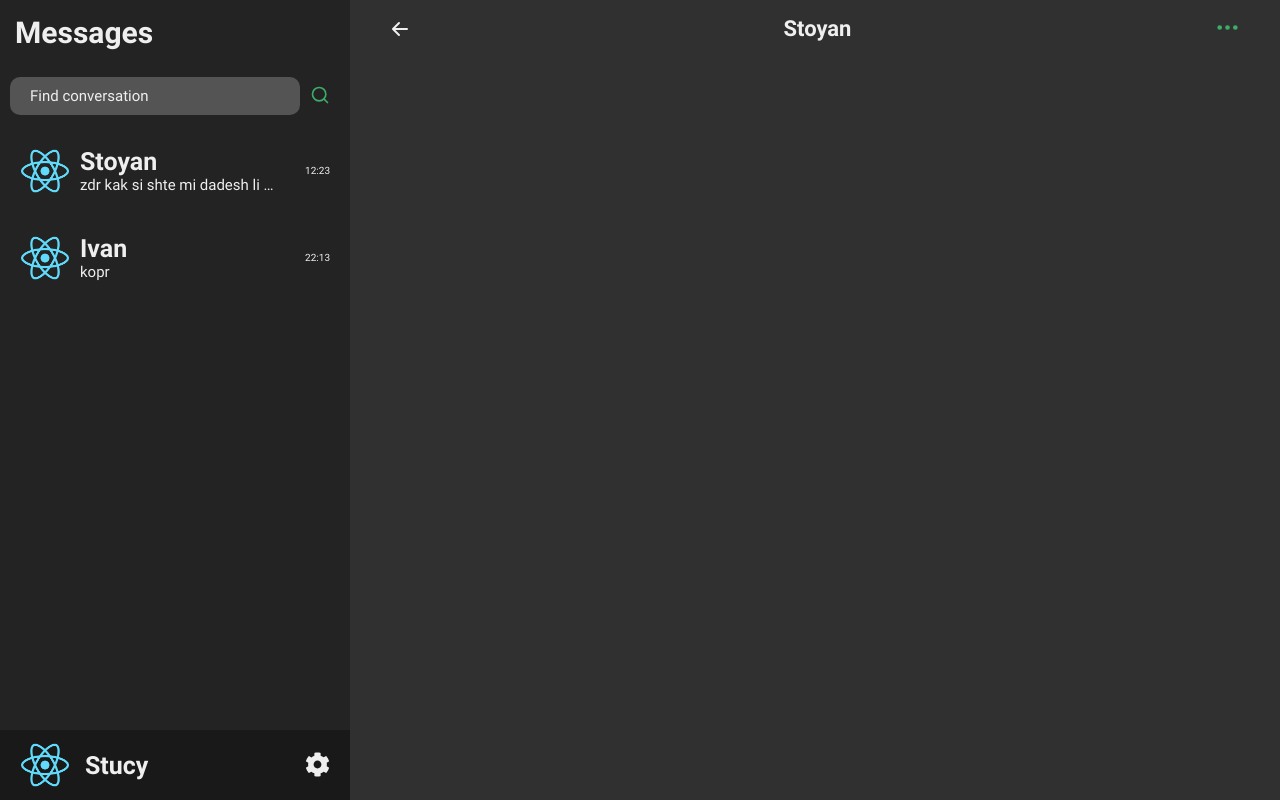
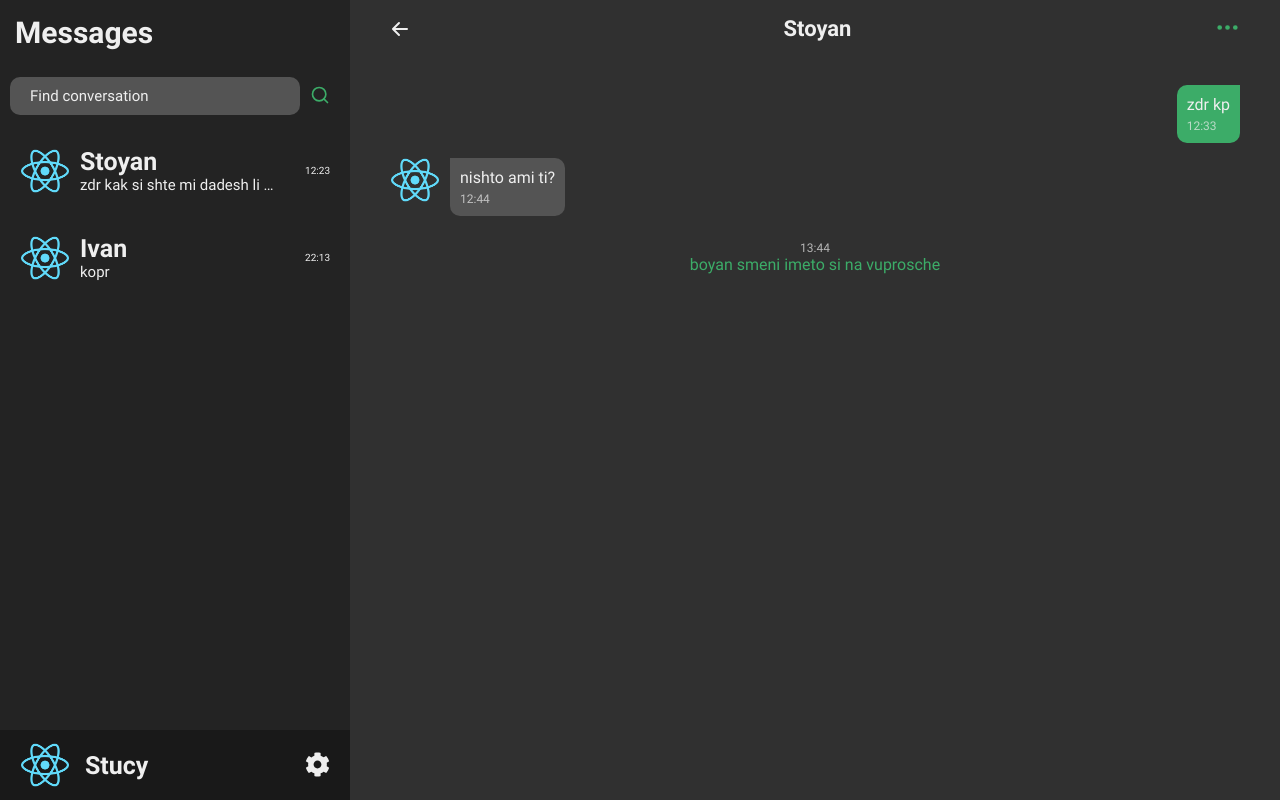
Before and after one commit to stucy/connect, a React (Create React App) app in the folder client/: page /chat/1 in a window 1280 px wide. Built offline with nearby package versions, Linux system fonts and the light colour scheme.

Commit message:
created chat message component

```diff
--- /dev/null
+++ b/client/src/components/ChatMessage/ChatMessage.css
@@ -0,0 +1,48 @@
+.message-container{
+    padding: 1rem;
+    border-radius: 1rem;
+    max-width: 20rem;
+    margin-top: 1.5rem;
+    color: var(--gray_4);
+}
+
+.sent{
+    background-color: var(--green_2);
+    border-top-right-radius: 0;
+    align-self: flex-end;
+}
+
+.received{
+    background-color: var(--gray_5);
+    border-top-left-radius: 0;
+    align-self: flex-start;
+}
+
+.system{
+    align-self: center;
+    text-align: center;
+    max-width: none;
+    color: var(--green_2);
+}
+
+.message-text{
+    font-size: 1.6rem;
+    margin-bottom: .5rem;
+}
+
+.message-time{
+    text-align: left;
+    opacity: .7;
+    color: var(--gray_4);
+    font-size: 1.2rem;
+}
+
+.sent-container{
+    display: flex;
+    align-items: center;
+}
+
+.message-avatar{
+    height: 5rem;
+    margin-right: 1rem;
+}
--- /dev/null
+++ b/client/src/components/ChatMessage/ChatMessage.js
@@ -0,0 +1,33 @@
+import './ChatMessage.css';
+
+const ChatMessage = ({msg, img, time, type}) => {
+    let message;
+
+    switch (type) {
+        case 'sent':
+            message =   <div className={`message-container ${type}`}>
+                            <p className="message-text">{msg}</p>
+                            <span className="message-time">{time}</span>
+                        </div>
+            break;
+        case 'received':
+            message =   <div className='sent-container'>
+                            <img className="message-avatar" src={img} alt="User Avatar" />
+                            <div className={`message-container ${type}`}>
+                                <p class="message-text">{msg}</p>
+                                <span className="message-time">{time}</span>
+                            </div>
+                        </div>
+            break;
+        case 'system':
+            message =   <div className={`message-container ${type}`}>
+                            <span className="message-time">{time}</span>
+                            <p class="message-text">{msg}</p>
+                        </div>
+            break;
+    }
+
+    return message
+}
+
+export default ChatMessage;
--- a/client/src/containers/Chat/Chat.css
+++ b/client/src/containers/Chat/Chat.css
@@ -33,6 +33,12 @@
     cursor: pointer;
 }
 
+.messages-container{
+    display: flex;
+    flex-direction: column;
+    margin-top: 6rem;
+}
+
 @media (max-width: 780px) {
     .chat-container{
         padding: 1rem 1.5rem;
--- a/client/src/containers/Chat/Chat.js
+++ b/client/src/containers/Chat/Chat.js
@@ -1,15 +1,29 @@
 import { useHistory, Link } from 'react-router-dom';
+import { useState } from 'react';
 
 import Layout from '../../hoc/Layout/Layout';
+import ChatMessage from '../../components/ChatMessage/ChatMessage';
 
 import './Chat.css';
 
 import { HiArrowLeft } from "react-icons/hi";
 import { BsThreeDots } from "react-icons/bs";
 
+import img from '../../logo192.png';
+
 const Chat = () => {
 
     const history = useHistory();
+
+    const [ messages, setMessages] = useState([
+        {id: 1, msg: 'zdr kp', time: '12:33', type: 'sent'},
+        {id: 2, msg: 'nishto ami ti?', time: '12:44', type: 'received'},
+        {id: 3, msg: 'boyan smeni imeto si na vuprosche', time: '13:44', type: 'system'},
+    ]);
+
+    const messageElements = messages.map(el => {
+        return <ChatMessage img={img} {...el} key={el.id}/>
+    })
 
     return (
         <Layout>
@@ -19,6 +33,9 @@ const Chat = () => {
                     <h3>Stoyan</h3>
                     <Link to="/chat/1/settings"><BsThreeDots className='chat-settings' /></Link>
                 </div>
+                <div className="messages-container">
+                    {messageElements}
+                </div>
             </div>
         </Layout>
     )
```
